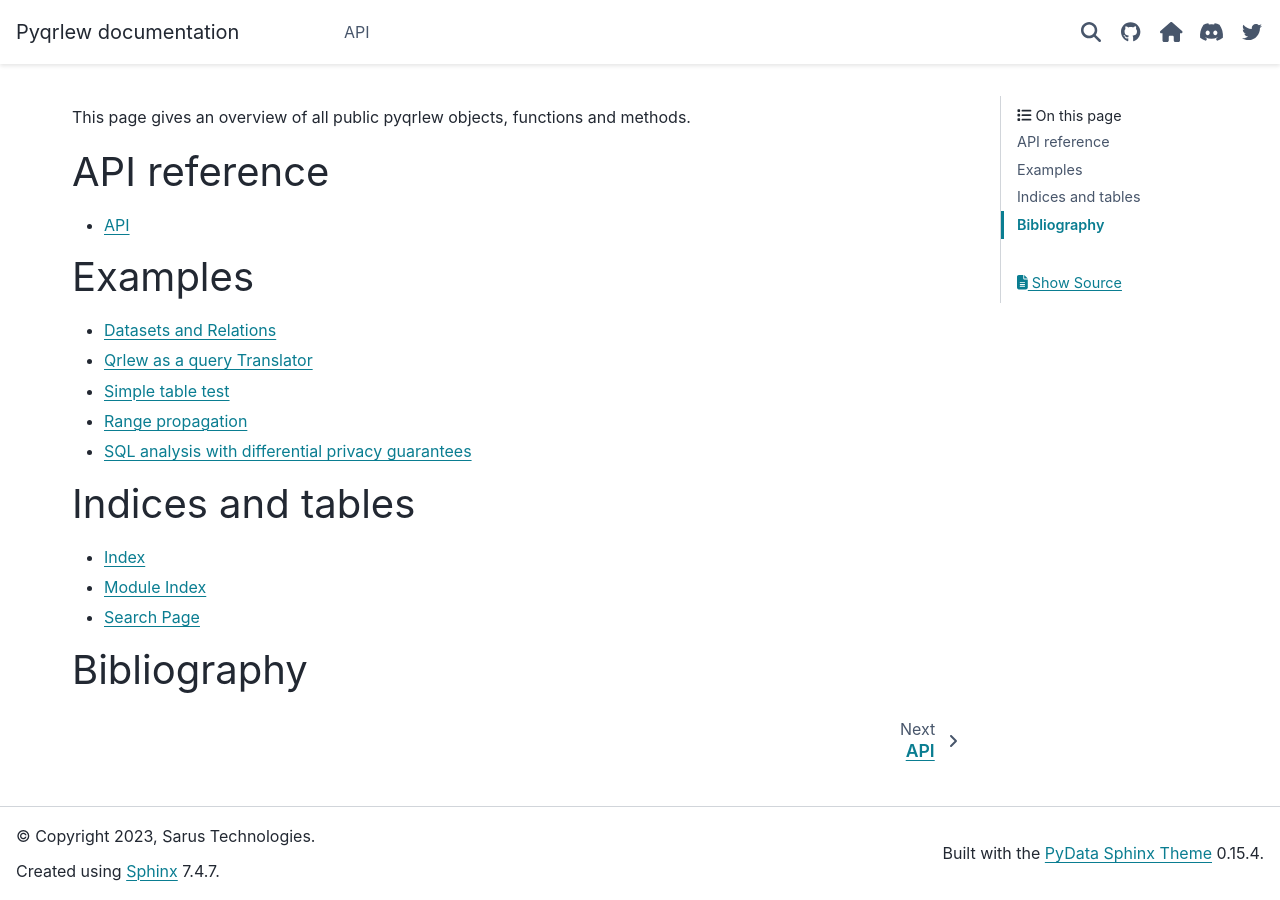
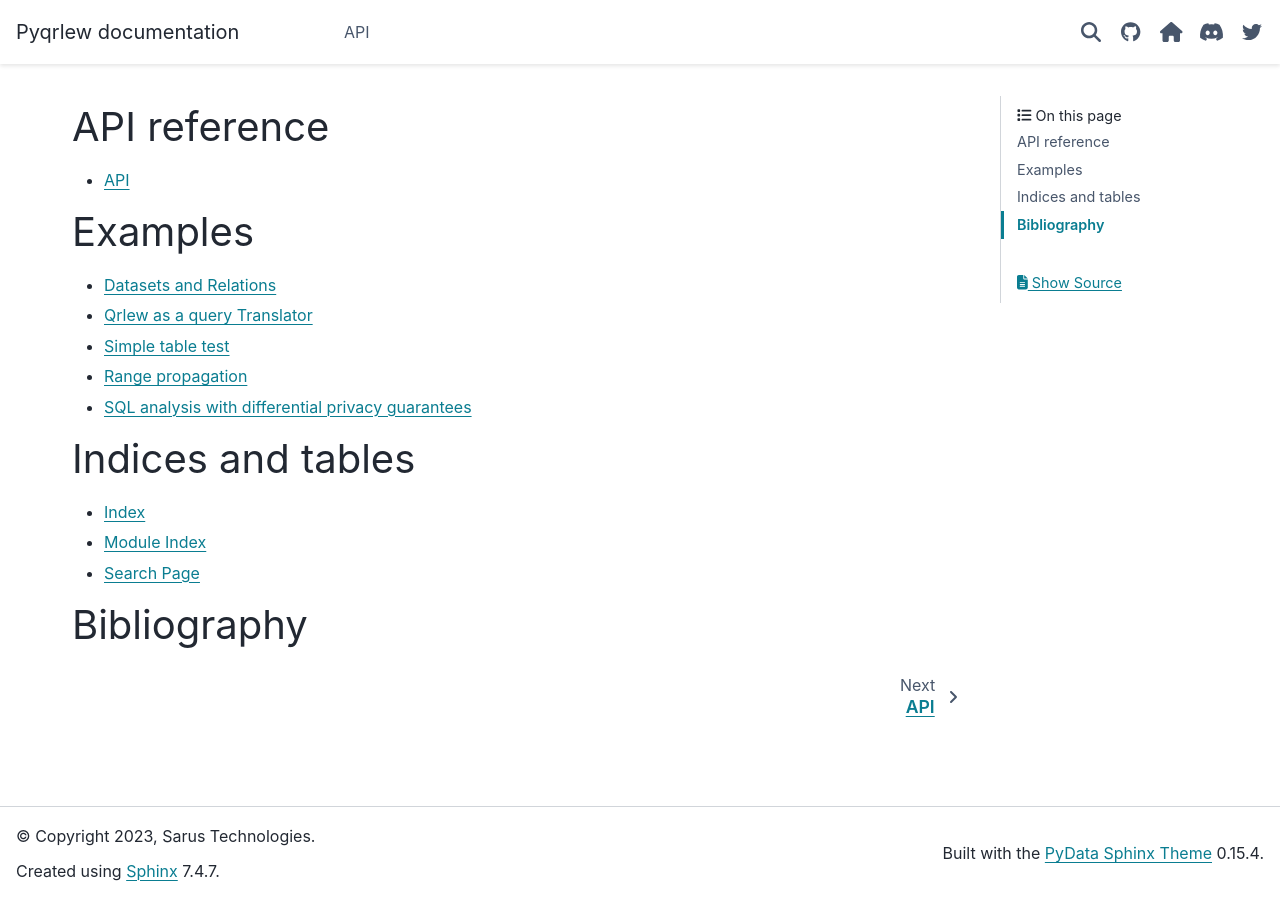
Before and after one commit to Qrlew/pyqrlew, a Sphinx documentation site: the page built from docs/index.md, in a window 1280 px wide. Built offline with Sphinx 7.4.7 and the PyData theme 0.15.4, drawn with Linux system fonts in a browser that asks for light colours.

Commit message:
remove a phrase

```diff
--- a/docs/index.md
+++ b/docs/index.md
@@ -1,8 +1,6 @@
 ---
 title: Pyqrlew API Documentation
 ---
-
-This page gives an overview of all public pyqrlew objects, functions and methods.
 
 # API reference
 
```
